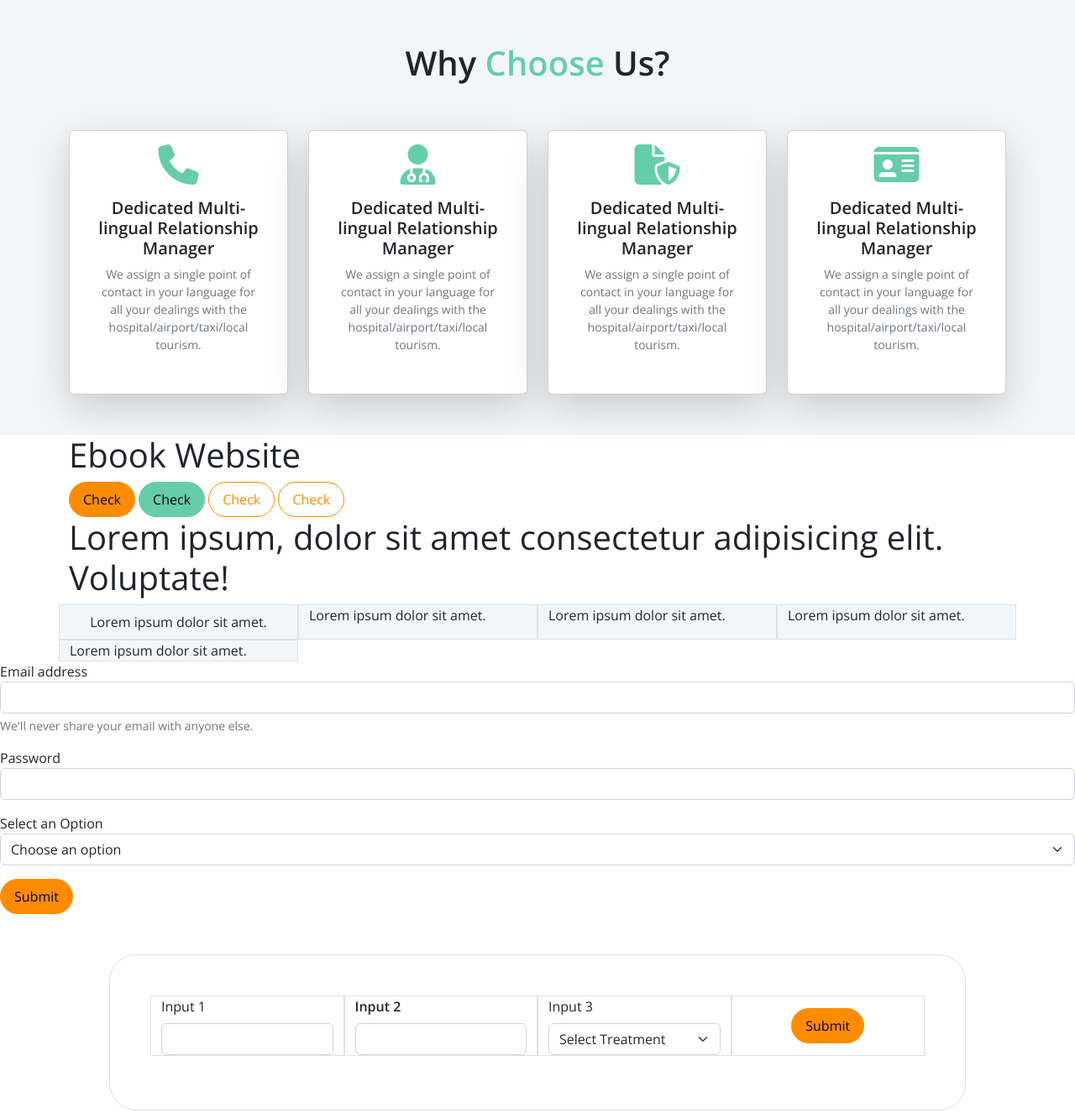
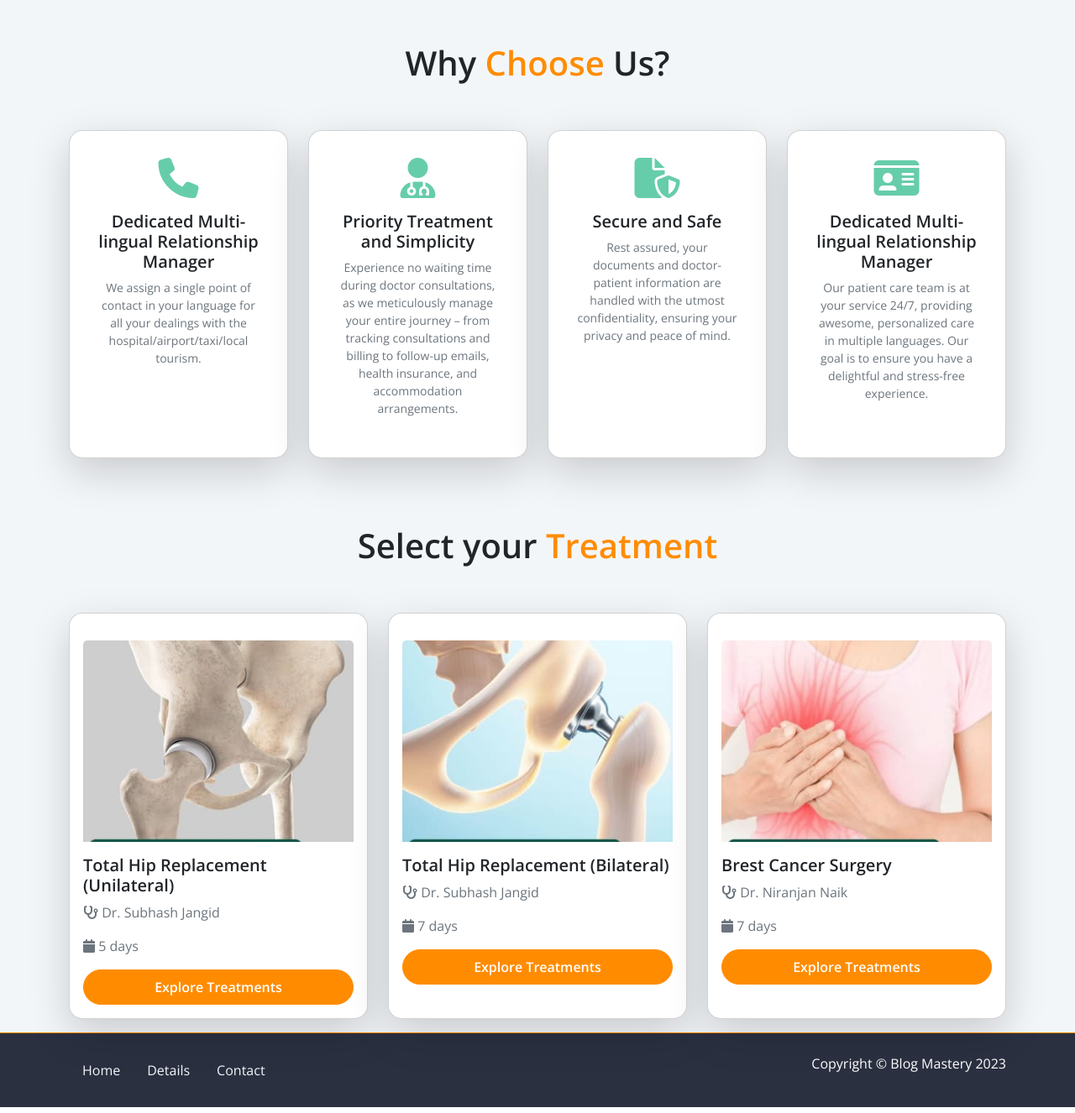
Before and after one commit to vishwamthakore/medical_tourism_website, a website: page index.html in a window 1280 px wide. Shown: the part 1181-2507 px from the top of the page at 84% size. Drawn offline with nearby package versions, Linux system fonts and the light colour scheme.

Commit message:
doctor and footer

```diff
--- a/index.html
+++ b/index.html
@@ -16,11 +16,11 @@
   </head>
   <body>
     <!-- Navigation -->
-    <nav class="navbar navbar-expand-lg navbar-dark bg-dark text-white fixed-top">
+    <nav class="navbar navbar-expand-lg navbar-dark bg-dark text-white fixed-top" id="navbar">
       <div class="container">
         <!-- brand -->
-        <a class="navbar-brand border rounded px-1" href="index.html">
-          <i class="bi bi-calendar2-heart-fill"></i> healthtrip
+        <a class="navbar-brand border rounded px-1 " href="index.html">
+          <i class="bi bi-calendar2-heart-fill text-secondary"></i> healthtrip
         </a>
 
 
@@ -30,7 +30,7 @@
         <div class="collapse navbar-collapse" id="navbarSupportedContent">
           <ul class="navbar-nav ms-auto">
             <li class="nav-item">
-              <a class="nav-link px-3 mx-3 nav-link-custom rounded-2" href="#">Treatments</a>
+              <a class="nav-link px-3 mx-3 nav-link-custom rounded-2" href="#treatments">Treatments</a>
             </li>
             <li class="nav-item">
               <a class="nav-link px-3 mx-3 nav-link-custom rounded-2" href="#">Wellness</a>
@@ -40,11 +40,12 @@
             </li>
 
             <li class="nav-item dropdown">
-              <a class="nav-link dropdown-toggle" href="#" id="navbarDropdown" role="button" data-bs-toggle="dropdown" aria-expanded="false"> Dropdown </a>
+              <a class="nav-link dropdown-toggle" href="#" id="navbarDropdown" role="button" data-bs-toggle="dropdown"
+              aria-expanded="false">Select Language</a>
               <ul class="dropdown-menu" aria-labelledby="navbarDropdown">
-                <li><a class="dropdown-item" href="#">Action</a></li>
-                <li><a class="dropdown-item" href="#">Another action</a></li>
-                <li><hr class="dropdown-divider" /></li>
+                <li><a class="dropdown-item" href="#">English</a></li>
+                <li><a class="dropdown-item" href="#">Hindi</a></li>
+                <li><hr class="dropdown-divider"/>Arabic</li>
                 <li>
                   <a class="dropdown-item" href="#">Something else here</a>
                 </li>
@@ -62,13 +63,13 @@
       <!-- Wrappers -->
        <!-- justify-content-end -->
       <div class="d-flex flex-column bg-contain justify-content-lg-end"
-      style="background-image: url('images/new/hero_image1.jpg'); height: 100vh;  background-size: cover; background-position: center;">
+      style="background-image: url('images/new/hero_image1.jpg'); height: 100vh;
+      background-size: cover; background-position: center; ">
       <!-- background-size: contain; background-repeat: no-repeat; background-position: center; -->
-
       <div class="container text-center">
 
       <!-- Heading and Lead paragraph -->
-      <div class="row mt-8">
+      <div class="row mt-8" id="contact">
         <div class="col-md-10 mx-auto">
           <div class="text-container p-4 d-flex flex-column align-items-end">
             <h1 class="display-4 fw-semibold">
@@ -131,11 +132,11 @@
 
     <div class="container-xl">
       <h1 class="h-3 fw-semibold text-center  p-5">
-        How Do <span class="text-secondary">We Work?</span>
+        How Do <span class="text-primary">We Work?</span>
       </h1>
       <div class="row hstack g-4">
         <div class="col-md-4 d-flex gap-4">
-          <i class="fas fa-1 fa-3x text-primary"></i>
+          <i class="fas fa-1 fa-3x text-secondary"></i>
           <div>
             <h5 class="fw-bold">Register Online and Schedule Appointment</h5>
             <p class="text-muted">
@@ -155,7 +156,7 @@
         </div>
 
         <div class="col-md-4 d-flex gap-4">
-          <i class="fas fa-3 fa-3x text-primary"></i>
+          <i class="fas fa-3 fa-3x text-secondary"></i>
           <div>
             <h5 class="fw-bold">Seamless Treatment Experience</h5>
             <p class="text-muted">
@@ -168,16 +169,16 @@
   </section>
 
     <!-- Cards -->
-    <section class="cards-section bg-light pb-5">
+    <section class="cards-section bg-light pb-3">
       <div class="container-xl">
         <h1 class="h-3 fw-semibold text-center  p-5">
-          Why<span class="text-secondary"> Choose </span>Us?
+          Why<span class="text-primary"> Choose </span>Us?
         </h1>
-        <div class="row hstack g-4">
+        <div class="row ">
 
-          <div class="col-md-3 d-flex gap-4">
-            <div class="card shadow-lg">
-              <div class="card-body text-center">
+          <div class="col-lg-3 col-md-6  d-flex gap-4">
+            <div class="card shadow-lg rounded-4 mb-3">
+              <div class="card-body text-center mt-3">
               <i class="fas fa-phone fa-3x text-secondary d-block"></i>
               <div class="card-body">
                 <h5 class="card-title fw-semibold">Dedicated Multi-lingual Relationship Manager</h5>
@@ -187,38 +188,94 @@
             </div>
           </div>
 
-          <div class="col-md-3 d-flex gap-4">
-            <div class="card shadow-lg">
-              <div class="card-body text-center">
+          <div class="col-lg-3 col-md-6  d-flex gap-4">
+            <div class="card shadow-lg rounded-4 mb-3">
+              <div class="card-body text-center mt-3">
               <i class="fas fa-user-doctor fa-3x text-secondary d-block"></i>
               <div class="card-body">
-                <h5 class="card-title fw-semibold">Dedicated Multi-lingual Relationship Manager</h5>
-                <p class="text-muted small">We assign a single point of contact in your language for all your dealings with the hospital/airport/taxi/local tourism.</p>
+                <h5 class="card-title fw-semibold">Priority Treatment and Simplicity</h5>
+                <p class="text-muted small">Experience no waiting time during doctor consultations, as we meticulously manage your entire journey – from tracking consultations and billing to follow-up emails, health insurance, and accommodation arrangements.</p>
               </div>
               </div>
             </div>
           </div>
 
-          <div class="col-md-3 d-flex gap-4">
-            <div class="card shadow-lg">
-              <div class="card-body text-center">
+          <div class="col-lg-3 col-md-6  d-flex gap-4">
+            <div class="card shadow-lg rounded-4 mb-3">
+              <div class="card-body text-center mt-3">
               <i class="fas fa-file-shield fa-3x text-secondary d-block"></i>
               <div class="card-body">
-                <h5 class="card-title fw-semibold">Dedicated Multi-lingual Relationship Manager</h5>
-                <p class="text-muted small">We assign a single point of contact in your language for all your dealings with the hospital/airport/taxi/local tourism.</p>
+                <h5 class="card-title fw-semibold">Secure and Safe</h5>
+                <p class="text-muted small">Rest assured, your documents and doctor-patient information are handled with the utmost confidentiality, ensuring your privacy and peace of mind.</p>
               </div>
               </div>
             </div>
           </div>
 
-          <div class="col-md-3 d-flex gap-4">
-            <div class="card shadow-lg">
-              <div class="card-body text-center">
+          <div class="col-lg-3 col-md-6  d-flex gap-4">
+            <div class="card shadow-lg rounded-4 mb-3">
+              <div class="card-body text-center mt-3">
               <i class="fas fa-id-card fa-3x text-secondary d-block"></i>
               <div class="card-body">
                 <h5 class="card-title fw-semibold">Dedicated Multi-lingual Relationship Manager</h5>
-                <p class="text-muted small">We assign a single point of contact in your language for all your dealings with the hospital/airport/taxi/local tourism.</p>
+                <p class="text-muted small">
+Our patient care team is at your service 24/7, providing awesome, personalized care in multiple languages. Our goal is to ensure you have a delightful and stress-free experience.</p>
               </div>
+              </div>
+            </div>
+          </div>
+
+
+        </div>
+      </div>
+      <div id="treatments"></div>
+    </section>
+
+
+    <!-- Treatment Cards -->
+    <section class="cards-section bg-light pb-8">
+      <div class="container-xl">
+        <h1 class="h-3 fw-semibold text-center  p-5" id="treatments">
+          Select your<span class="text-primary"> Treatment </span>
+        </h1>
+
+        <div class="row ">
+
+          <div class="col-md-4 d-flex gap-4">
+            <div class="card shadow-lg rounded-4 mb-3 w-100">
+              <div class="card-body mt-3 w-100">
+                <img src="images/new/treatment4.jpg" style="height: 30vh; object-fit: cover;" class="card-img-top mb-3" alt="...">
+                <h5 class="card-title fw-semibold">Total Hip Replacement (Unilateral)</h5>
+                <p class="text-muted"> <i class="fas fa-stethoscope fa-1.5x"></i>  Dr. Subhash Jangid</p>
+                <p class="text-muted"> <i class="fas fa-calendar fa-1.5x"></i>  5 days</p>
+                <!-- <p class="text-muted small">We assign a single point of contact in your language for all your dealings with the hospital/airport/taxi/local tourism.</p> -->
+                <button class="btn btn-primary btn-block  w-100 p-2 fw-semibold text-white"> Explore Treatments</button>
+              </div>
+            </div>
+          </div>
+
+      <div class="col-md-4 d-flex gap-4">
+            <div class="card shadow-lg rounded-4 mb-3 w-100">
+              <div class="card-body mt-3 w-100">
+                <img src="images/new/treatment5.jpg" style="height: 30vh; object-fit: cover;" class="card-img-top mb-3" alt="...">
+                <h5 class="card-title fw-semibold">Total Hip Replacement (Bilateral)</h5>
+                <p class="text-muted"> <i class="fas fa-stethoscope fa-1.5x"></i>  Dr. Subhash Jangid</p>
+                <p class="text-muted"> <i class="fas fa-calendar fa-1.5x"></i>  7 days</p>
+                <!-- <p class="text-muted small">We assign a single point of contact in your language for all your dealings with the hospital/airport/taxi/local tourism.</p> -->
+                <button class="btn btn-primary btn-block  w-100 p-2 fw-semibold text-white"> Explore Treatments</button>
+              </div>
+            </div>
+          </div>
+
+          <div class="col-md-4 d-flex gap-4">
+            <div class="card shadow-lg rounded-4 mb-3 w-100">
+              <div class="card-body mt-3 w-100">
+                <img src="images/new/treatment3.jpg" style="height: 30vh; object-fit: cover;" class="card-img-top mb-3" alt="...">
+                <h5 class="card-title fw-semibold">Brest Cancer Surgery</h5>
+                <p class="text-muted"> <i class="fas fa-stethoscope fa-1.5x"></i>  Dr. Niranjan Naik</p>
+                <p class="text-muted"> <i class="fas fa-calendar fa-1.5x"></i>  7 days</p>
+                <!-- <p class="text-muted small">We assign a single point of contact in your language for all your dealings with the hospital/airport/taxi/local tourism.</p> -->
+                <button class="btn btn-primary btn-block  w-100 p-2 fw-semibold text-white"> Explore Treatments</button>
               </div>
             </div>
           </div>
@@ -229,94 +286,30 @@
     </section>
 
 
-
-
-      <!-- Practice -->
-
-      <!-- Grid -->
+      <!-- Footer -->
+    <footer class="border-top border-primary bg-dark text-white py-4">
       <div class="container">
-
-    <h1 mt-5>Ebook Website</h1>
-    <button class="btn btn-primary">Check</button>
-    <button class="btn btn-secondary">Check</button>
-    <button class="btn btn-outline-primary">Check</button>
-    <button class="btn btn-outline-primary">Check</button>
-
-    <h1>Lorem ipsum, dolor sit amet consectetur adipisicing elit. Voluptate!</h1>
         <div class="row">
-      <div class="col-md-3 border bg-light text-center p-2">
-        Lorem ipsum dolor sit amet.
+          <div class="col-md-8">
+            <ul class="nav">
+              <li class="nav-item">
+                <a href="index.html" class="nav-link link-light">Home</a>
+              </li>
+              <li class="nav-item">
+                <a href="index.html" class="nav-link link-light">Details</a>
+              </li>
+              <li class="nav-item">
+                <a href="#contact" class="nav-link link-light">Contact</a>
+              </li>
+            </ul>
           </div>
-      <div class="col-md-3 border bg-light">
-        Lorem ipsum dolor sit amet.
-      </div>
-      <div class="col-md-3 border bg-light">
-        Lorem ipsum dolor sit amet.
-      </div>
-      <div class="col-md-3 border bg-light">
-        Lorem ipsum dolor sit amet.
-      </div>
-      <div class="col-md-3 border bg-light">
-        Lorem ipsum dolor sit amet.
+          <div class="col-md-4">
+            <p class="text-end d-none d-md-block">Copyright &copy; Blog Mastery 2023</p>
           </div>
         </div>
       </div>
+    </footer>
 
-  <!-- Simple Form -->
-  <form>
-    <div class="mb-3">
-      <label for="exampleInputEmail1" class="">Email address</label>
-      <input type="email" class="form-control" id="exampleInputEmail1" aria-describedby="emailHelp">
-      <div id="emailHelp" class="form-text">We'll never share your email with anyone else.</div>
-    </div>
-    <div class="mb-3">
-      <label for="exampleInputPassword1" class="">Password</label>
-      <input type="password" class="form-control" id="exampleInputPassword1">
-    </div>
-    <div class="mb-3">
-      <label for="exampleDropdown" class="">Select an Option</label>
-      <select class="form-select" id="exampleDropdown" aria-label="Default select example">
-          <option selected>Choose an option</option>
-          <option value="1">Option 1</option>
-          <option value="2">Option 2</option>
-          <option value="3">Option 3</option>
-      </select>
-    </div>
-    <button type="submit" class="btn btn-primary">Submit</button>
-  </form>
-
-  <!-- Simple Form in Grid -->
-    <div class="container mt-5 bg-transparent">
-      <form>
-          <div class="row border rounded-5 m-5 p-5">
-              <!-- Column 1 -->
-              <div class=" col-lg-3 border mb-3">
-                  <label for="input1" class="form-label">Input 1</label>
-                  <input type="text" class="form-control" id="input1">
-              </div>
-              <!-- Column 2 -->
-              <div class=" col-lg-3 border mb-3">
-                  <label for="input2" class="form-label fw-semibold">Input 2</label>
-                  <input type="text" class="form-control" id="input2">
-              </div>
-              <!-- Column 3 -->
-              <div class=" col-lg-3 border mb-3">
-                  <label for="input3" class="form-label">Input 3</label>
-                  <select class="form-select" id="treatmentDropdown" aria-label="Default select example">
-                    <option selected>Select Treatment</option>
-                    <option value="1">Dermal Fillers</option>
-                    <option value="2">Liposuction</option>
-                    <option value="3">Laser Resurfacing</option>
-                  </select>
-              </div>
-              <!-- Column 4 -->
-              <div class=" col-lg-3 border mb-3 d-flex justify-content-center align-items-center">
-                <button type="submit" class="btn btn-primary">Submit</button>
-            </div>
-          </div>
-
-      </form>
-  </div>
 
 
 
```
Also changed, not shown: css/practice.html (added, +84 -0 lines), images/new/treatment1.png (added), images/new/treatment2.jpg (added), images/new/treatment3.jpg (added), images/new/treatment4.jpg (added), images/new/treatment5.jpg (added). Lines whose indentation alone changed are shown as unchanged.
